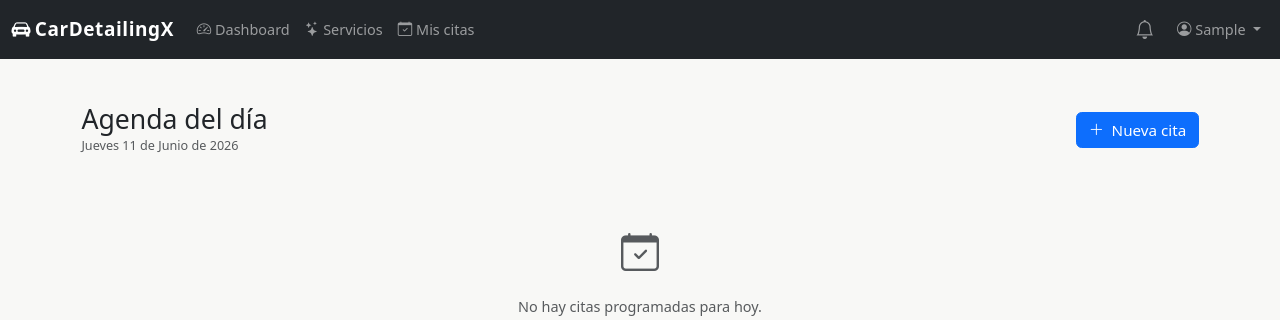
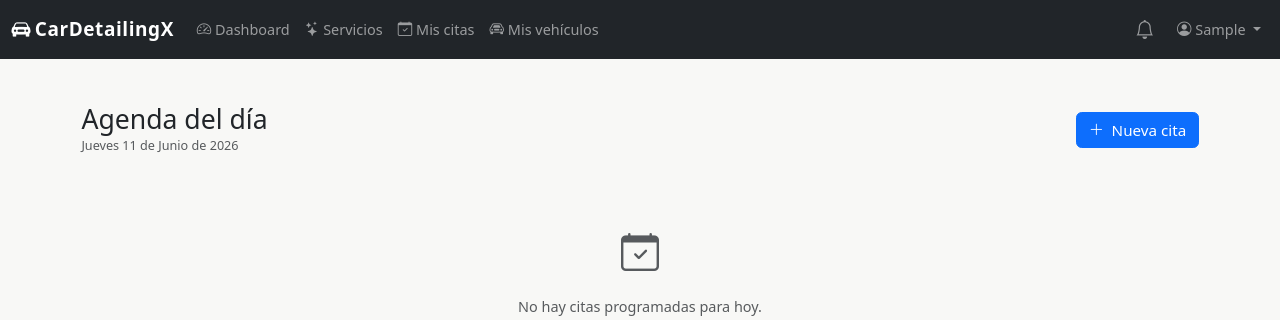
Before and after one commit to ChriisCG3312/CarDetailingX, a Django app: page /citas/agenda/ in a window 1280 px wide. Shown: the top 320 px of the page. Run offline with Django 5.2, Linux system fonts and the light colour scheme; the visitor is signed in with stand-in values (Sample User, id 1); data comes from the database, SQL or seed files in the repository; data that the repository does not hold is empty.

Commit message:
visualizacion de los carros

```diff
--- a/templates/base.html
+++ b/templates/base.html
@@ -50,6 +50,11 @@
               <i class="bi bi-calendar-check me-1"></i>Mis citas
             </a>
           </li>
+          <li class="nav-item">
+            <a class="nav-link" href="{% url 'citas:vehiculos' %}">
+              <i class="bi bi-car-front me-1"></i>Mis vehículos
+            </a>
+          </li>
           {% endif %}
 
           <!-- Seguimiento: técnico y admin -->
@@ -81,6 +86,13 @@
               <li><a class="dropdown-item" href="{% url 'citas:lista' %}">
                 <i class="bi bi-calendar3 me-1"></i>Agenda
               </a></li>
+              <li><a class="dropdown-item" href="{% url 'citas:agenda' %}">
+                <i class="bi bi-calendar-day me-1"></i>Agenda del día
+              </a></li>
+              <li><a class="dropdown-item" href="{% url 'citas:pago' %}">
+                <i class="bi bi-cash me-1"></i>Registrar pago
+              </a></li>
+              <li><hr class="dropdown-divider"></li>
               <li><a class="dropdown-item" href="{% url 'seguimiento:crear' %}">
                 <i class="bi bi-person-workspace me-1"></i>Asignar técnico
               </a></li>
@@ -110,16 +122,11 @@
               <li><span class="dropdown-item-text text-muted small">{{ user.get_rol_display }}</span></li>
               <li><hr class="dropdown-divider"></li>
               <li>
-                <form method="post"
-                      action="{% url 'usuarios:logout' %}"
-                      class="d-inline">
-                    {% csrf_token %}
-
-                    <button type="submit"
-                            class="dropdown-item">
-                        <i class="bi bi-box-arrow-right me-2"></i>
-                        Cerrar sesión
-                    </button>
+                <form method="post" action="{% url 'usuarios:logout' %}" class="d-inline">
+                  {% csrf_token %}
+                  <button type="submit" class="dropdown-item">
+                    <i class="bi bi-box-arrow-right me-2"></i>Cerrar sesión
+                  </button>
                 </form>
               </li>
             </ul>
```
